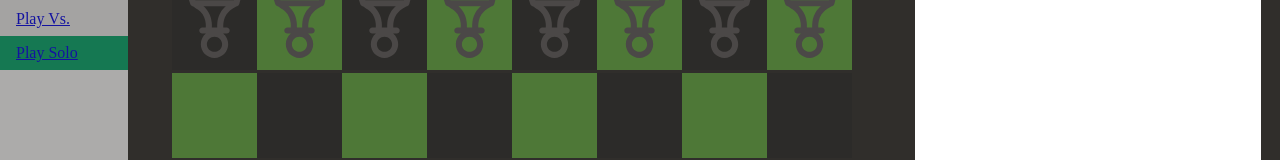
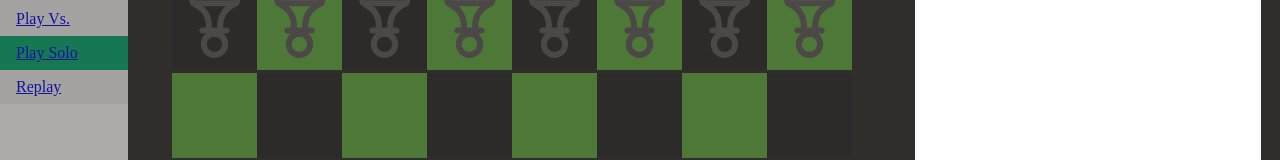
Before and after one commit to 19floresa/chess_microservice, a Next.js app: page / in a window 1280 px wide. Shown: the part 151-311 px from the top of the page. Built offline with nearby package versions, Linux system fonts and the light colour scheme.

Commit message:
Fixed navbar; it now links to actual paths

```diff
--- a/components/navbar.tsx
+++ b/components/navbar.tsx
@@ -1,36 +1,34 @@
 "use client"
 import { useState } from "react"
+import { usePathname } from "next/navigation"
 import Image from "next/image"
 import Link from "next/link"
 import "@/styles/navbar.css"
 
 const items: string[][] = [
-                            [ "Login",     "https://www.google.com/"],
-                            [ "Register",  "https://www.google.com/"],
-                            [ "Play Vs.",  "https://www.google.com/"],
-                            [ "Play Solo", "https://www.google.com/"],
+                            [ "Login",     "/login" ],
+                            [ "Register",  "/register" ],
+                            [ "Play Vs.",  "/vs" ],
+                            [ "Play Solo", "/" ],
+                            [ "Replay",    "/replay" ],
                           ]
 
-function NavbarItem({ name, link, isActive, onClick }: {name: string, link: string, isActive: string, onClick: (name: string)=> void })
+function NavbarItem({ name, link, isActive }: {name: string, link: string, isActive: string})
 {
     return (
-        <li className={isActive} ><a href={link} target="_blank" onClick={() => onClick(name)}>{name}</a></li>
+        <li className={isActive}>
+        <Link href={link}>{name}</Link>
+        </li>
     )
 }
 
 export default function Navbar()
 {
-    const [ activeName, setActiveName ] = useState("Play Solo")
-
-    function onClick(name: string): void
-    {
-        setActiveName(name)
-    }
-
+    const activeName = usePathname()
     function enableItem(item: string[], idx: number)
     {
-        const isActive: string = (item[0] === activeName) ? "active" : ""
-        return  <NavbarItem key={idx} name={item[0]} link={item[1]} isActive={isActive} onClick={onClick}/>
+        const isActive: string = (item[1] === activeName) ? "active" : ""
+        return  <NavbarItem key={idx} name={item[0]} link={item[1]} isActive={isActive}/>
     }
 
     const navbarLinks = items.map(enableItem)
@@ -41,7 +39,7 @@ export default function Navbar()
         <Image loading="eager" src={"/chess_icon.svg"} alt="Chess Icon" width="100" height="100" className='navbarIcon'/>
     </div>
     <div>
-            <ul>
+        <ul>
             {navbarLinks}
         </ul>
     </div>
```
